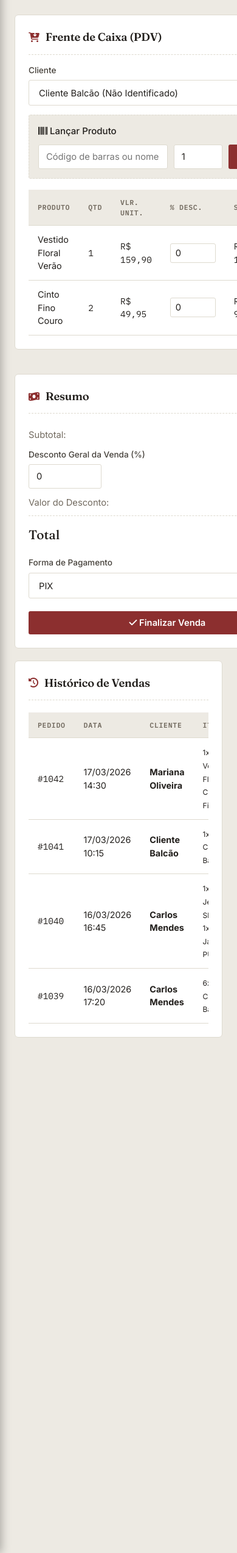
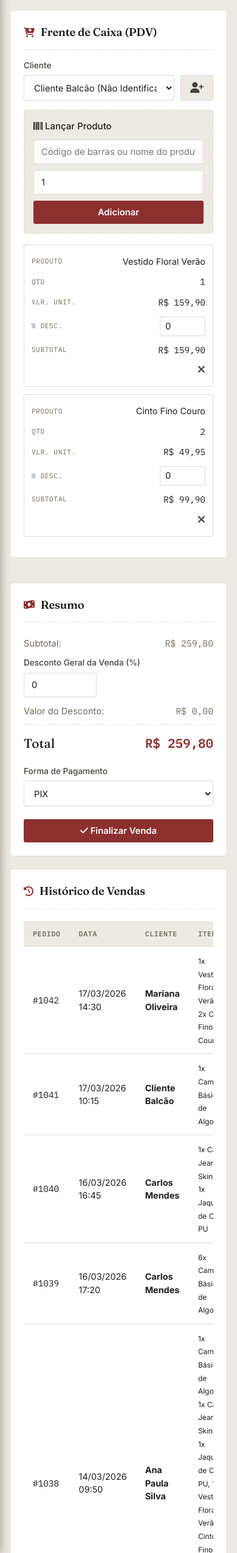
Before and after one commit to giovanirez/tcc-vestmenta, a PHP site: page /vendas.php in a window 390 px wide. Shown: the part 54-2600 px from the top of the page at 61% size. Run offline with PHP 8.4, Linux system fonts and the light colour scheme.

```diff
--- a/contas-a-receber.php
+++ b/contas-a-receber.php
@@ -3,7 +3,7 @@
 <?php
 // Dados Mockados - Parcelas de vendas "Fiado"
 // Status não é um campo gravado: é calculado aqui do mesmo jeito que
-// seria calculado numa consulta real (ver database/README.md).
+// seria calculado numa consulta real (ver DATABASE.md).
 $parcelas_brutas = [
     ['cliente' => 'Carlos Mendes',    'venda_id' => 1039, 'numero' => 1, 'valor' => 99.80,  'vencimento' => '2026-04-16', 'pago_em' => '2026-04-15'],
     ['cliente' => 'Carlos Mendes',    'venda_id' => 1039, 'numero' => 2, 'valor' => 99.80,  'vencimento' => '2026-05-16', 'pago_em' => null],
--- a/css/base.css
+++ b/css/base.css
@@ -396,3 +396,45 @@ table tbody tr:hover { background-color: var(--paper); }
 
     .topbar .greeting .date { display: none; }
 }
+
+/* ============ Telas densas em celular: grade de item vira coluna única,
+   tabela interativa vira lista de cartões (padrão reaproveitável) ============ */
+@media (max-width: 640px) {
+    .content-area { padding: 16px; }
+
+    .item-add-grid {
+        display: grid !important;
+        grid-template-columns: 1fr !important;
+    }
+    .item-add-grid .form-control { width: 100% !important; }
+    .item-add-grid > button { width: 100%; }
+
+    .table-stack-mobile thead { display: none; }
+    .table-stack-mobile, .table-stack-mobile tbody { display: block; width: 100%; }
+    .table-stack-mobile tr {
+        display: block;
+        border: 1px solid var(--border-color);
+        border-radius: var(--radius-sm);
+        margin-bottom: 12px;
+        padding: 10px 12px;
+    }
+    .table-stack-mobile tr:hover { background: none; }
+    .table-stack-mobile td {
+        display: flex;
+        align-items: center;
+        justify-content: space-between;
+        gap: 12px;
+        border-bottom: none;
+        padding: 6px 0;
+    }
+    .table-stack-mobile td::before {
+        content: attr(data-label);
+        font-family: var(--font-mono);
+        font-size: 0.7rem;
+        text-transform: uppercase;
+        letter-spacing: 0.05em;
+        color: var(--ink-muted);
+        flex-shrink: 0;
+    }
+    .table-stack-mobile td .form-control { max-width: 140px; }
+}
--- a/includes/header.php
+++ b/includes/header.php
@@ -13,6 +13,15 @@ $data_extenso = $dias_semana[date('w')] . ', ' . date('d/m/Y');
     <meta charset="UTF-8">
     <meta name="viewport" content="width=device-width, initial-scale=1.0">
     <title>ModaSys · Gestão para Loja de Roupas</title>
+
+    <link rel="manifest" href="manifest.json">
+    <meta name="theme-color" content="#221F1C">
+    <link rel="icon" href="icons/icon-192.png">
+    <link rel="apple-touch-icon" href="icons/icon-192.png">
+    <meta name="apple-mobile-web-app-capable" content="yes">
+    <meta name="apple-mobile-web-app-status-bar-style" content="black-translucent">
+    <meta name="apple-mobile-web-app-title" content="ModaSys">
+
     <link rel="preconnect" href="https://fonts.googleapis.com">
     <link rel="preconnect" href="https://fonts.gstatic.com" crossorigin>
     <link href="https://fonts.googleapis.com/css2?family=Fraunces:ital,opsz,wght@0,9..144,500;0,9..144,600;1,9..144,500&family=Inter:wght@400;500;600;700&family=IBM+Plex+Mono:wght@400;500;600&display=swap" rel="stylesheet">
--- /dev/null
+++ b/includes/mock-vendas.php
@@ -0,0 +1,85 @@
+<?php
+// Dados Mockados - Vendas, com itens detalhados.
+// Compartilhado entre dashboard.php, vendas.php e recibo.php, pra não
+// existir dois lugares com números diferentes pro mesmo pedido.
+$vendas = [
+    1042 => [
+        'data' => '2026-03-17 14:30',
+        'cliente' => 'Mariana Oliveira',
+        'pagamento' => 'Cartão de Crédito',
+        'parcelas_cartao' => 3,
+        'desconto' => 0,
+        'status' => 'Concluída',
+        'itens' => [
+            ['produto' => 'Vestido Floral Verão', 'qtd' => 1, 'preco' => 159.90, 'desconto_item' => 0],
+            ['produto' => 'Cinto Fino Couro',      'qtd' => 2, 'preco' => 49.95,  'desconto_item' => 0],
+        ],
+    ],
+    1041 => [
+        'data' => '2026-03-17 10:15',
+        'cliente' => 'Cliente Balcão',
+        'pagamento' => 'PIX',
+        'parcelas_cartao' => null,
+        'desconto' => 0,
+        'status' => 'Concluída',
+        'itens' => [
+            ['produto' => 'Camiseta Básica de Algodão', 'qtd' => 1, 'preco' => 49.90, 'desconto_item' => 0],
+        ],
+    ],
+    1040 => [
+        'data' => '2026-03-16 16:45',
+        'cliente' => 'Carlos Mendes',
+        'pagamento' => 'Cartão de Débito',
+        'parcelas_cartao' => null,
+        'desconto' => 16.81,
+        'status' => 'Concluída',
+        'itens' => [
+            ['produto' => 'Calça Jeans Skinny',  'qtd' => 1, 'preco' => 129.90, 'desconto_item' => 12.99],
+            ['produto' => 'Jaqueta de Couro PU',  'qtd' => 1, 'preco' => 249.90, 'desconto_item' => 0],
+        ],
+    ],
+    1039 => [
+        'data' => '2026-03-16 17:20',
+        'cliente' => 'Carlos Mendes',
+        'pagamento' => 'Fiado',
+        'parcelas_cartao' => null,
+        'desconto' => 0,
+        'status' => 'Concluída',
+        'itens' => [
+            ['produto' => 'Camiseta Básica de Algodão', 'qtd' => 6, 'preco' => 49.90, 'desconto_item' => 0],
+        ],
+    ],
+    1038 => [
+        'data' => '2026-03-14 09:50',
+        'cliente' => 'Ana Paula Silva',
+        'pagamento' => 'PIX',
+        'parcelas_cartao' => null,
+        'desconto' => 0,
+        'status' => 'Concluída',
+        // Compra grande de propósito: prova que o recibo cresce além
+        // do 1/4 de página quando tem mais itens que o normal.
+        'itens' => [
+            ['produto' => 'Camiseta Básica de Algodão', 'qtd' => 1, 'preco' => 49.90,  'desconto_item' => 0],
+            ['produto' => 'Calça Jeans Skinny',         'qtd' => 1, 'preco' => 129.90, 'desconto_item' => 0],
+            ['produto' => 'Jaqueta de Couro PU',        'qtd' => 1, 'preco' => 249.90, 'desconto_item' => 0],
+            ['produto' => 'Vestido Floral Verão',       'qtd' => 1, 'preco' => 159.90, 'desconto_item' => 0],
+            ['produto' => 'Cinto Fino Couro',           'qtd' => 1, 'preco' => 49.95,  'desconto_item' => 0],
+            ['produto' => 'Camisa Social Azul',         'qtd' => 1, 'preco' => 89.90,  'desconto_item' => 0],
+            ['produto' => 'Saia Plissada',              'qtd' => 1, 'preco' => 99.90,  'desconto_item' => 0],
+        ],
+    ],
+];
+
+// Deriva subtotal/total a partir dos itens, pra nunca existir um
+// número digitado duas vezes que possa ficar dessincronizado.
+foreach ($vendas as $id => &$venda) {
+    $subtotal = 0;
+    foreach ($venda['itens'] as &$item) {
+        $item['subtotal'] = ($item['qtd'] * $item['preco']) - $item['desconto_item'];
+        $subtotal += $item['subtotal'];
+    }
+    unset($item);
+    $venda['subtotal'] = $subtotal;
+    $venda['total'] = $subtotal - $venda['desconto'];
+}
+unset($venda);
--- a/js/main.js
+++ b/js/main.js
@@ -1,3 +1,11 @@
+if ("serviceWorker" in navigator) {
+    window.addEventListener("load", () => {
+        navigator.serviceWorker.register("sw.js").catch((erro) => {
+            console.error("Falha ao registrar o service worker:", erro);
+        });
+    });
+}
+
 document.addEventListener("DOMContentLoaded", () => {
     // Toggle Sidebar
     const sidebarToggle = document.getElementById("sidebarToggle");
--- a/vendas.php
+++ b/vendas.php
@@ -1,14 +1,6 @@
 <?php $page_css = 'vendas.css'; $page_js = 'vendas.js'; include 'includes/header.php'; ?>
 
-<?php
-// Dados Mockados - Histórico de Vendas
-$vendas = [
-    ['id' => 1042, 'data' => '2026-03-17 14:30', 'cliente' => 'Mariana Oliveira', 'itens' => '1x Vestido Floral, 2x Cinto Fino', 'pagamento' => 'Cartão de Crédito', 'total' => 259.80],
-    ['id' => 1041, 'data' => '2026-03-17 10:15', 'cliente' => 'Cliente Balcão', 'itens' => '1x Camiseta Básica', 'pagamento' => 'PIX', 'total' => 49.90],
-    ['id' => 1040, 'data' => '2026-03-16 16:45', 'cliente' => 'Carlos Mendes', 'itens' => '1x Calça Jeans Skinny, 1x Jaqueta PU', 'pagamento' => 'Cartão de Débito', 'total' => 379.80],
-    ['id' => 1039, 'data' => '2026-03-16 17:20', 'cliente' => 'Carlos Mendes', 'itens' => '6x Camiseta Básica', 'pagamento' => 'Fiado', 'total' => 299.40]
-];
-?>
+<?php require 'includes/mock-vendas.php'; ?>
 
 <div class="pdv-layout">
 
@@ -31,15 +23,15 @@ $vendas = [
 
             <div class="pdv-scan">
                 <label style="display: block; margin-bottom: 10px; font-weight: 500;"><i class="fa-solid fa-barcode"></i> Lançar Produto</label>
-                <div style="display: flex; gap: 10px;">
-                    <input type="text" class="form-control" placeholder="Código de barras ou nome do produto..." style="flex: 1;">
+                <div class="item-add-grid" style="display: flex; gap: 10px; flex-wrap: wrap;">
+                    <input type="text" class="form-control" placeholder="Código de barras ou nome do produto..." style="flex: 1; min-width: 180px;">
                     <input type="number" class="form-control" value="1" min="1" style="width: 80px;" title="Quantidade">
                     <button type="button" class="btn" style="margin-top: 0;">Adicionar</button>
                 </div>
             </div>
 
             <div class="table-responsive" style="margin-bottom: 0;">
-                <table style="margin-top: 0;">
+                <table class="table-stack-mobile" style="margin-top: 0;">
                     <thead>
                         <tr>
                             <th>Produto</th>
@@ -52,19 +44,19 @@ $vendas = [
                     </thead>
                     <tbody id="pdv-carrinho">
                         <tr data-qtd="1" data-preco="159.90">
-                            <td>Vestido Floral Verão</td>
-                            <td class="mono">1</td>
-                            <td class="mono">R$ 159,90</td>
-                            <td><input type="number" class="form-control item-desconto" value="0" min="0" max="100" step="0.01" style="width: 75px; padding: 6px 8px;"></td>
-                            <td class="mono item-subtotal">R$ 159,90</td>
+                            <td data-label="Produto">Vestido Floral Verão</td>
+                            <td class="mono" data-label="Qtd">1</td>
+                            <td class="mono" data-label="Vlr. Unit.">R$ 159,90</td>
+                            <td data-label="% Desc."><input type="number" class="form-control item-desconto" value="0" min="0" max="100" step="0.01" style="width: 75px; padding: 6px 8px;"></td>
+                            <td class="mono item-subtotal" data-label="Subtotal">R$ 159,90</td>
                             <td style="text-align: right;"><button type="button" class="btn-icon btn-icon--delete"><i class="fa-solid fa-xmark"></i></button></td>
                         </tr>
                         <tr data-qtd="2" data-preco="49.95">
-                            <td>Cinto Fino Couro</td>
-                            <td class="mono">2</td>
-                            <td class="mono">R$ 49,95</td>
-                            <td><input type="number" class="form-control item-desconto" value="0" min="0" max="100" step="0.01" style="width: 75px; padding: 6px 8px;"></td>
-                            <td class="mono item-subtotal">R$ 99,90</td>
+                            <td data-label="Produto">Cinto Fino Couro</td>
+                            <td class="mono" data-label="Qtd">2</td>
+                            <td class="mono" data-label="Vlr. Unit.">R$ 49,95</td>
+                            <td data-label="% Desc."><input type="number" class="form-control item-desconto" value="0" min="0" max="100" step="0.01" style="width: 75px; padding: 6px 8px;"></td>
+                            <td class="mono item-subtotal" data-label="Subtotal">R$ 99,90</td>
                             <td style="text-align: right;"><button type="button" class="btn-icon btn-icon--delete"><i class="fa-solid fa-xmark"></i></button></td>
                         </tr>
                     </tbody>
@@ -150,17 +142,22 @@ $vendas = [
                     <th>Itens</th>
                     <th>Pagamento</th>
                     <th>Total</th>
+                    <th>Ações</th>
                 </tr>
             </thead>
             <tbody>
-                <?php foreach($vendas as $venda): ?>
+                <?php foreach($vendas as $id => $venda): ?>
+                <?php $itens_texto = implode(', ', array_map(fn($i) => "{$i['qtd']}x {$i['produto']}", $venda['itens'])); ?>
                 <tr>
-                    <td class="mono">#<?= $venda['id'] ?></td>
+                    <td class="mono">#<?= $id ?></td>
                     <td><?= date('d/m/Y H:i', strtotime($venda['data'])) ?></td>
                     <td><strong><?= $venda['cliente'] ?></strong></td>
-                    <td><small><?= $venda['itens'] ?></small></td>
+                    <td><small><?= $itens_texto ?></small></td>
                     <td><span class="badge <?= $venda['pagamento'] === 'Fiado' ? 'badge-warning' : 'badge-info' ?>"><?= $venda['pagamento'] ?></span></td>
                     <td class="mono"><strong>R$ <?= number_format($venda['total'], 2, ',', '.') ?></strong></td>
+                    <td>
+                        <a class="btn-icon btn-icon--view" title="Imprimir Recibo" href="recibo.php?venda=<?= $id ?>" target="_blank" style="text-decoration: none;"><i class="fa-solid fa-file-invoice"></i></a>
+                    </td>
                 </tr>
                 <?php endforeach; ?>
             </tbody>
```
Also changed, not shown: dashboard.php (+5 -11 lines), entradas.php (+9 -9 lines), index.php (+9 -0 lines), inventario.php (+15 -15 lines), recibo.php (added, +145 -0 lines), sw.js (added, +74 -0 lines), DATABASE.md (renamed from database/README.md), icons/icon-192.png (added), icons/icon-512-maskable.png (added), icons/icon-512.png (added), manifest.json (added), schema.sql (renamed from database/schema.sql), seed.sql (renamed from database/seed.sql).
